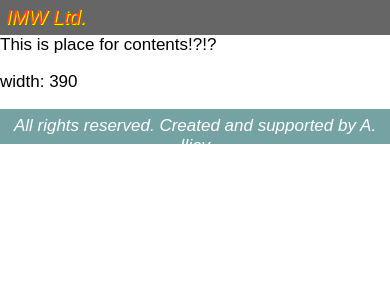
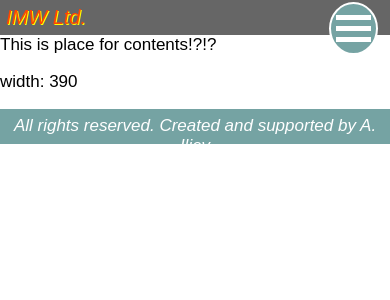
Before and after one commit to AleksandarIliev/IMW, a React (Create React App) app: page / in a window 390 px wide. Shown: the top 300 px of the page. Built offline with nearby package versions, Linux system fonts and the light colour scheme.

Commit message:
Add responsive navBtn and for them

```diff
--- a/src/App.css
+++ b/src/App.css
@@ -33,12 +33,39 @@ body {
     background-color: #666666;
 }
 
+.navBtn {
+    background-color: #75a3a3;
+    cursor: pointer;
+    position: absolute;
+    top: 0px;
+    right: 10px;
+    z-index: 1;
+    padding: 5px;
+    margin: 2px;
+    border: 2px solid white;
+    border-radius: 50%;
+    display: none;
+}
+.lineOne,
+.lineTwo,
+.lineThree {
+    width: 35px;
+    height: 5px;
+    background-color: white;
+    margin: 6px 0;
+    transition: 0.5s;
+}
+.navBtn:hover {
+    background-color: #666666;
+}
+
 
 .contents {
     display: flex;
     flex-direction: row;
     flex-wrap: wrap;
 }
+
 
 .footer {
     height: 35px;
@@ -70,4 +97,7 @@ body {
     .navbar a:not(:first-child) {
         display: none;
     }
+    .navBtn {
+        display: block;
+    }
 }
--- a/src/Components/Header/Navbar.js
+++ b/src/Components/Header/Navbar.js
@@ -1,6 +1,10 @@
 import { NavLink } from "react-router-dom";
 
 export const Navbar = () => {
+    const handleNavBtn = () => {
+
+    }
+
     return (
         <div className="navbar">
             <NavLink to="/">IMW Ltd.</NavLink>
@@ -8,6 +12,11 @@ export const Navbar = () => {
             <NavLink to="/team">Team</NavLink>
             <NavLink to="/products">Products</NavLink>
             <NavLink to="/contact">Contact</NavLink>
+            <div className="navBtn" onClick={handleNavBtn}>
+                <div className="lineOne"></div>
+                <div className="lineTwo"></div>
+                <div className="lineThree"></div>
+            </div>
         </div>
     );
 }
```
